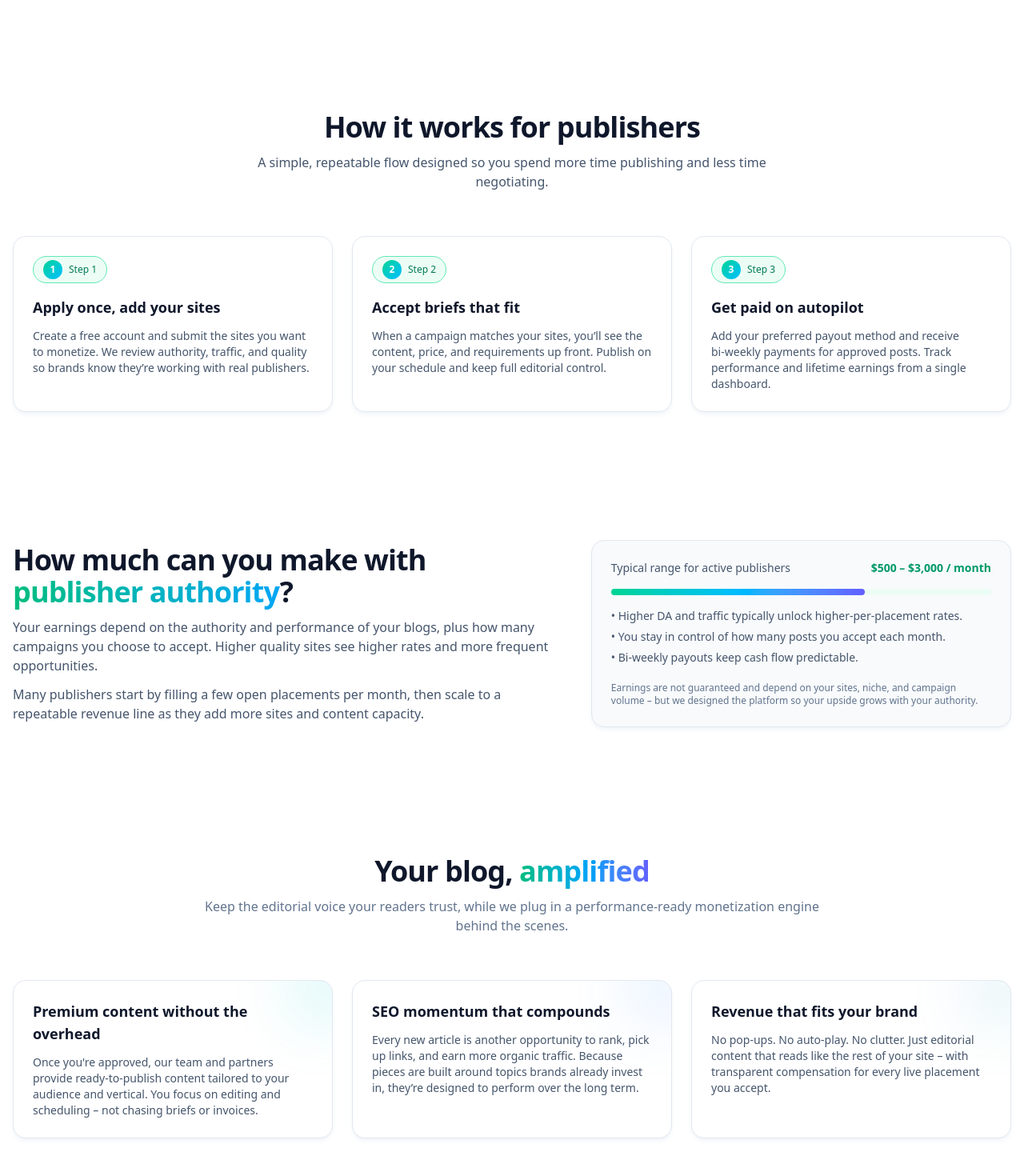
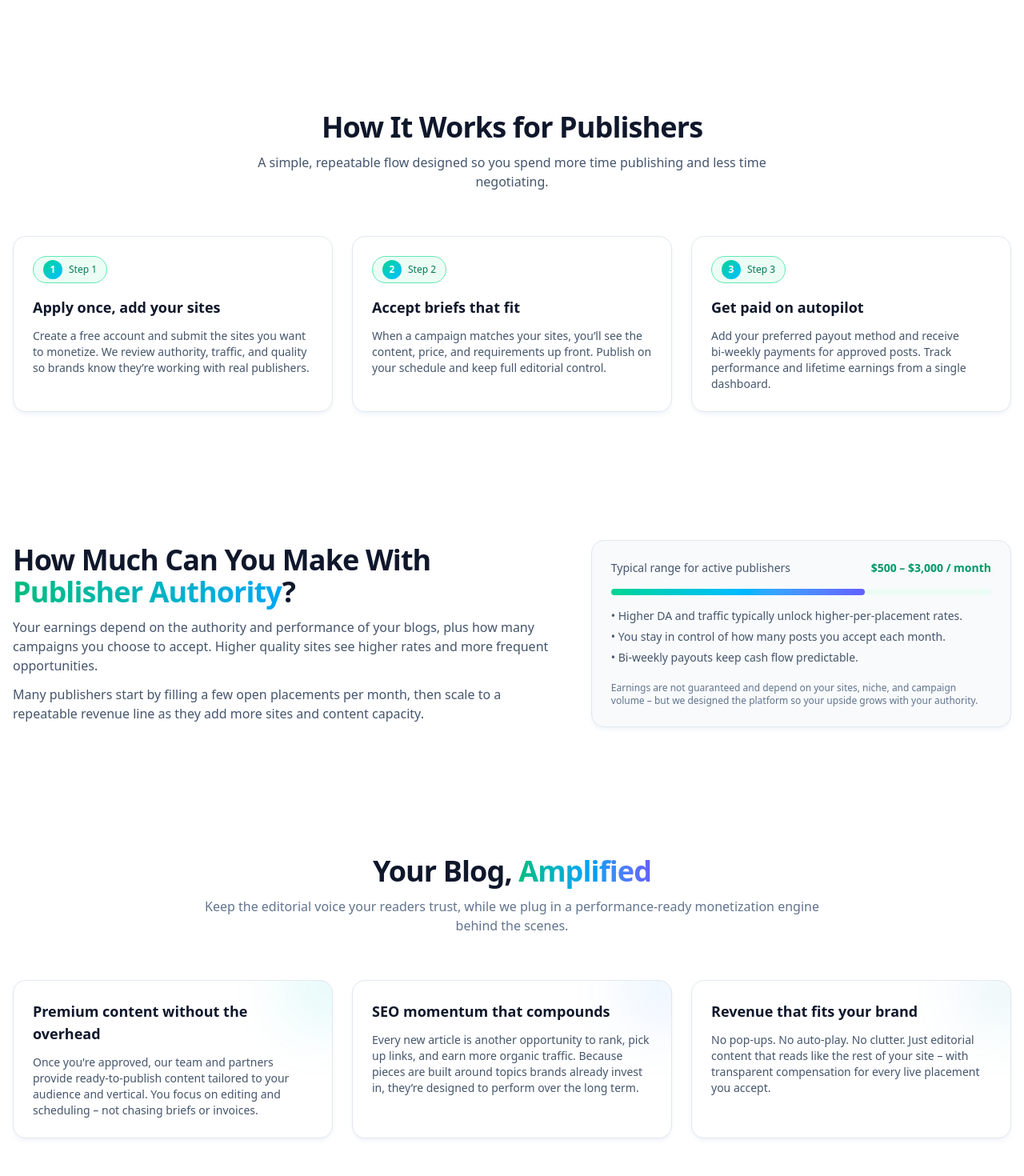
Before and after one commit to ESRAILHAQUE/publisherauthority-frontend, a Next.js app: page / in a window 1280 px wide. Shown: the part 1160-2630 px from the top of the page at 80% size. Built offline with nearby package versions, Linux system fonts and the light colour scheme.

Commit message:
Capitalize homepage section headings

```diff
--- a/components/home/BlogAmplifiedSection.tsx
+++ b/components/home/BlogAmplifiedSection.tsx
@@ -24,9 +24,9 @@
       <div className="mx-auto w-full max-w-7xl px-4">
         <div className="mx-auto max-w-3xl text-center">
           <h2 className="text-2xl font-semibold tracking-tight md:text-3xl lg:text-4xl">
-            Your blog,{' '}
+            Your Blog,{' '}
             <span className="bg-gradient-to-r from-emerald-500 via-sky-500 to-indigo-500 bg-clip-text text-transparent">
-              amplified
+              Amplified
             </span>
           </h2>
           <p className="mt-3 text-sm text-slate-500 md:text-base">
--- a/components/home/FAQSection.tsx
+++ b/components/home/FAQSection.tsx
@@ -51,9 +51,9 @@
       <div className="mx-auto w-full max-w-7xl px-4">
         <div className="mb-10 text-center">
           <h2 className="text-2xl font-semibold tracking-tight md:text-3xl lg:text-4xl">
-            Questions from publishers,{' '}
+            Questions From Publishers,{' '}
             <span className="bg-linear-to-r from-emerald-500 to-sky-500 bg-clip-text text-transparent">
-              answered
+              Answered
             </span>
           </h2>
           <p className="mt-3 text-sm text-slate-600 md:text-base">
--- a/components/home/HowItWorksSection.tsx
+++ b/components/home/HowItWorksSection.tsx
@@ -27,7 +27,7 @@
       <div className="mx-auto w-full max-w-7xl px-4">
         <div className="mx-auto max-w-2xl text-center">
           <h2 className="text-2xl font-semibold tracking-tight md:text-3xl lg:text-4xl">
-            How it works for publishers
+            How It Works for Publishers
           </h2>
           <p className="mt-3 text-sm text-slate-600 md:text-base">
             A simple, repeatable flow designed so you spend more time publishing and less time
--- a/components/home/HowMuchCanYouMakeSection.tsx
+++ b/components/home/HowMuchCanYouMakeSection.tsx
@@ -6,13 +6,13 @@
       <div className="mx-auto w-full max-w-7xl px-4">
         <div className="grid gap-10 md:grid-cols-[minmax(0,1.3fr)_minmax(0,1fr)] md:items-center">
           <div>
-            <h2 className="text-2xl font-semibold tracking-tight md:text-3xl lg:text-4xl">
-              How much can you make with{' '}
-              <span className="bg-gradient-to-r from-emerald-500 to-sky-500 bg-clip-text text-transparent">
-                publisher authority
-              </span>
-              ?
-            </h2>
+          <h2 className="text-2xl font-semibold tracking-tight md:text-3xl lg:text-4xl">
+            How Much Can You Make With{' '}
+            <span className="bg-gradient-to-r from-emerald-500 to-sky-500 bg-clip-text text-transparent">
+              Publisher Authority
+            </span>
+            ?
+          </h2>
             <p className="mt-3 text-sm text-slate-600 md:text-base">
               Your earnings depend on the authority and performance of your blogs, plus how many
               campaigns you choose to accept. Higher quality sites see higher rates and more
--- a/components/home/WhatIsContentManagerSection.tsx
+++ b/components/home/WhatIsContentManagerSection.tsx
@@ -8,7 +8,7 @@
           <h2 className="text-2xl font-semibold tracking-tight md:text-3xl lg:text-4xl">
             What is{' '}
             <span className="bg-gradient-to-r from-emerald-500 to-sky-500 bg-clip-text text-transparent">
-              publisher authority?
+              Publisher Authority?
             </span>
           </h2>
           <p className="mt-3 text-sm text-slate-500 md:text-base">
```
